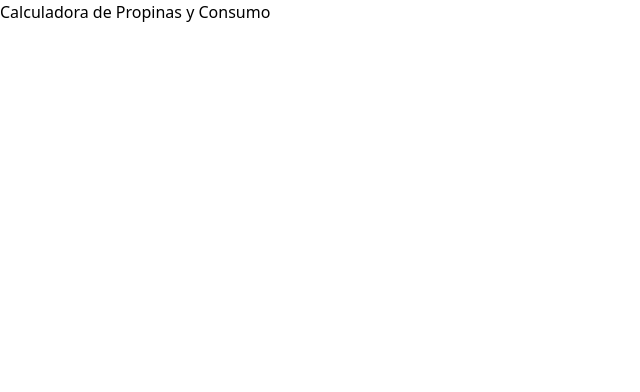
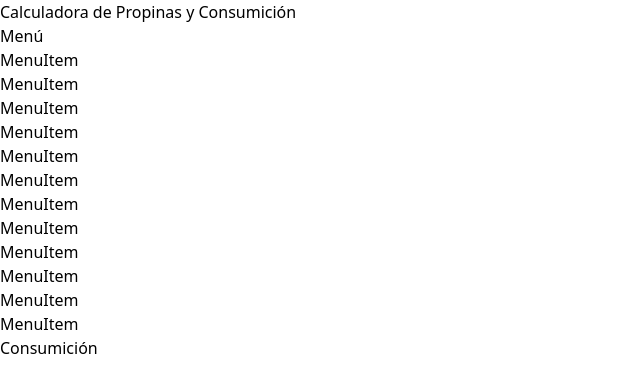
Before and after one commit to AdrianDelMoral/calculadora_propinas_reactTS, a React (Vite) app: page / in a window 1280 px wide. Shown: the top 392 px of the page, without its empty margins (0-640 px from the left). Built offline with nearby package versions, Linux system fonts and the light colour scheme.

Commit message:
Creating the component and listing the component on the Menus

```diff
--- a/src/App.tsx
+++ b/src/App.tsx
@@ -1,14 +1,30 @@
+import { MenuItem } from "./components/MenuItem"
 import { menuItems } from "./data/db"
 
 function App() {
 
-  console.log(menuItems);
-
   return (
     <>
       <header className="bg-cyan-400 py-4">
-        <h1 className="text-center text-4xl font-black">Calculadora de Propinas y Consumo</h1>
+        <h1 className="text-center text-4xl font-black">Calculadora de Propinas y Consumición</h1>
       </header>
+
+      <main className="max-w-7xl mx-auto py-20 grid md:grid-cols-2">
+        <div>
+          <h2 className="text-center text-2xl font-semibold">Menú</h2>
+
+          {menuItems.map(item =>(
+            <MenuItem
+              key={item.id}
+            />
+          ))}
+        </div>
+
+        <div>
+          <h2 className="text-center text-2xl font-semibold">Consumición</h2>
+
+        </div>
+      </main>
     </>
   )
 }
--- /dev/null
+++ b/src/components/MenuItem.tsx
@@ -0,0 +1,5 @@
+export const MenuItem = () => {
+  return (
+    <div>MenuItem</div>
+  )
+}
```
